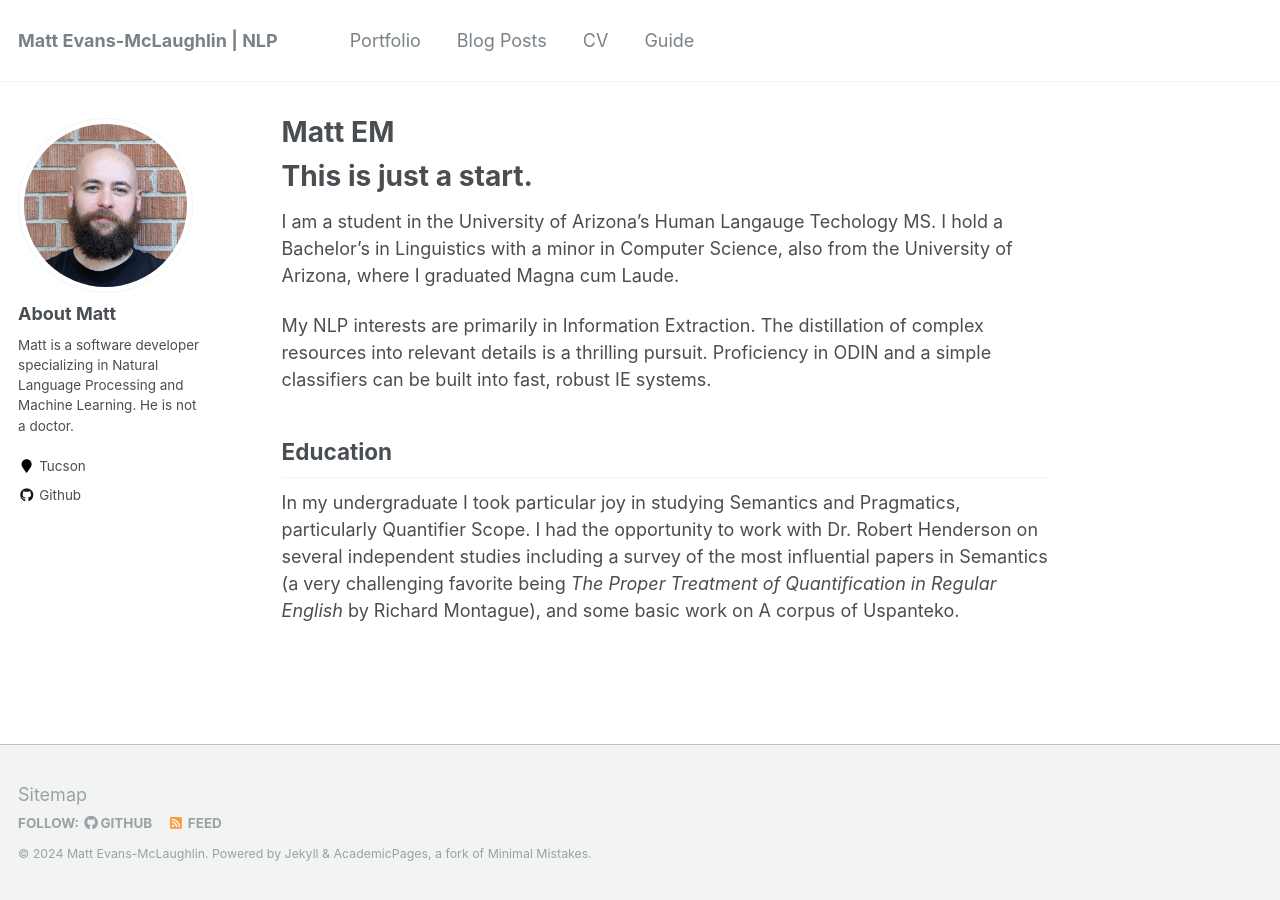
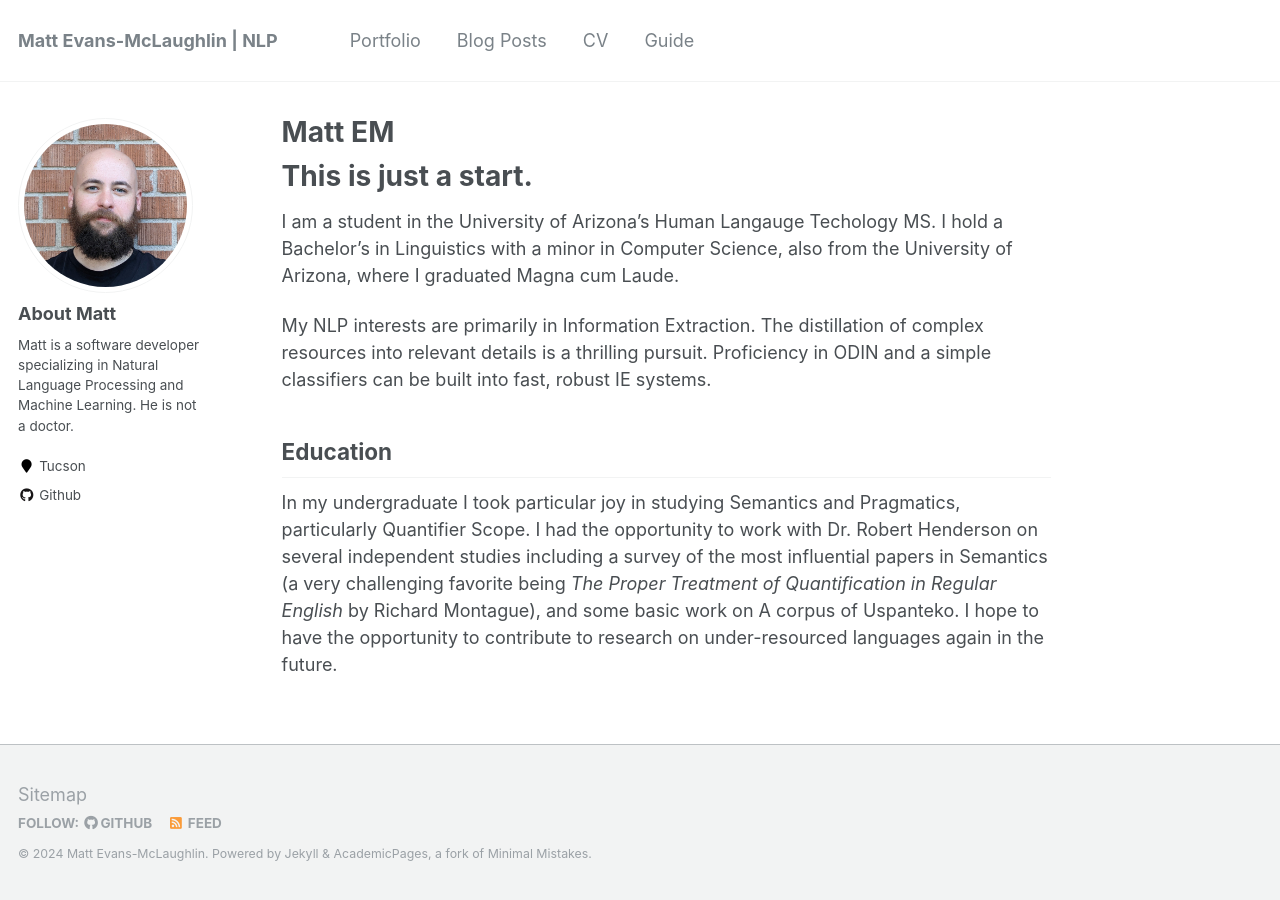
Before and after one commit to mc-wut/mc-wut.github.io, a Jekyll site: the page built from _pages/about.md, in a window 1280 px wide. Built offline with Jekyll 4.4.1, drawn with Linux system fonts in a browser that asks for light colours.

Commit message:
- Beginning bio.

```diff
--- a/_pages/about.md
+++ b/_pages/about.md
@@ -16,7 +16,7 @@ I am a student in the University of Arizona's Human Langauge Techology MS. I hol
 My NLP interests are primarily in Information Extraction. The distillation of complex resources into relevant details is a thrilling pursuit. Proficiency in ODIN and a simple classifiers can be built into fast, robust IE systems.
 
 ## Education
-In my undergraduate I took particular joy in studying Semantics and Pragmatics, particularly Quantifier Scope. I had the opportunity to work with Dr. Robert Henderson on several independent studies including a survey of the most influential papers in Semantics (a very challenging favorite being *The Proper Treatment of Quantification in Regular English* by Richard Montague), and some basic work on A corpus of Uspanteko.
+In my undergraduate I took particular joy in studying Semantics and Pragmatics, particularly Quantifier Scope. I had the opportunity to work with Dr. Robert Henderson on several independent studies including a survey of the most influential papers in Semantics (a very challenging favorite being *The Proper Treatment of Quantification in Regular English* by Richard Montague), and some basic work on A corpus of Uspanteko. I hope to have the opportunity to contribute to research on under-resourced languages again in the future.
 
 
 <!-- This is the front page of a website that is powered by the [AcademicPages template](https://github.com/academicpages/academicpages.github.io) and hosted on GitHub pages. [GitHub pages](https://pages.github.com) is a free service in which websites are built and hosted from code and data stored in a GitHub repository, automatically updating when a new commit is made to the respository. This template was forked from [the AcademicPages repository](https://github.com/academicpages/academicpages.github.io), which itself was forked from the [Minimal Mistakes Jekyll Theme](https://mmistakes.github.io/minimal-mistakes/) created by Michael Rose, and then tailored to the components required for the UAZHLT professional website: two HLT projects within a portfolio, the potential for blog posts, and a dynamically-generated CV. You can create your own repository from this template, modify the configuration and markdown files, add your own PDFs and other content, and have your own site for free.
```
